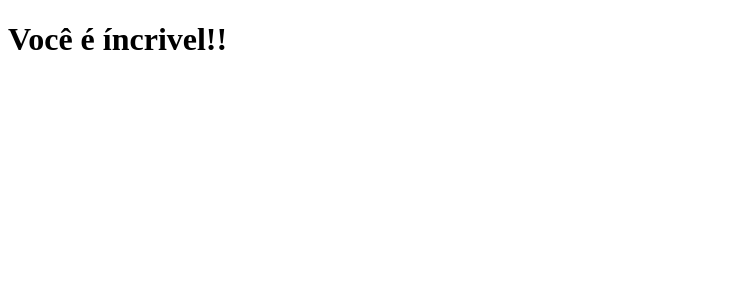
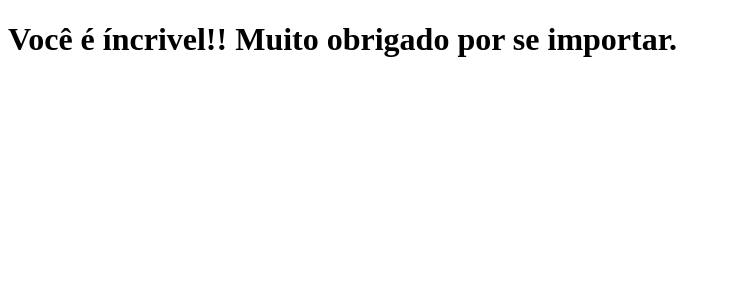
Before and after one commit to BrunoFelipeDevt/aprendendo, a Next.js app: page / in a window 1280 px wide. Shown: the top 300 px of the page, without its empty margins (0-731 px from the left). Built offline with nearby package versions, Linux system fonts and the light colour scheme.

Commit message:
fix: modificando a mensagem

```diff
--- a/pages/index.js
+++ b/pages/index.js
@@ -1,5 +1,5 @@
 function Home(){
-    return <h1>Você é íncrivel!!</h1>
+    return <h1>Você é íncrivel!! Muito obrigado por se importar.</h1>
 }
 
 export default Home;
```
